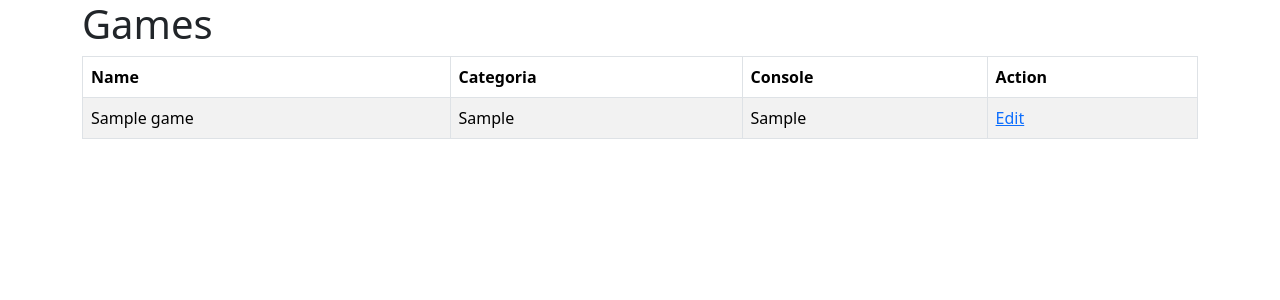
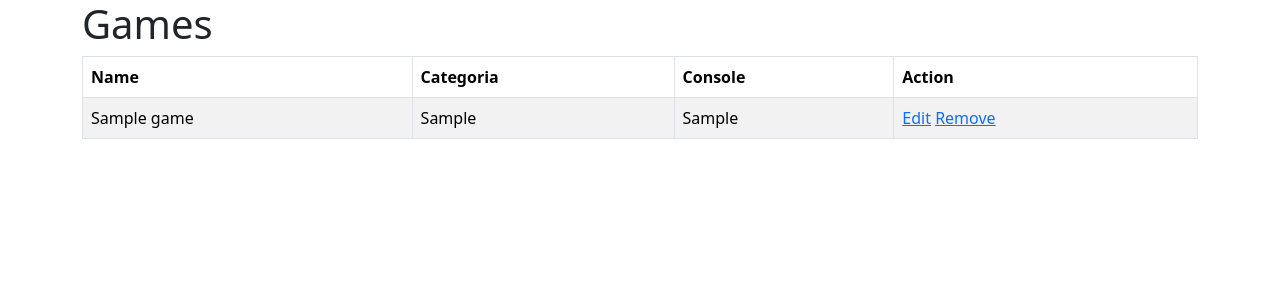
Before and after one commit to josielborges/flask-learning, a Flask app: page / in a window 1280 px wide. Shown: the top 300 px of the page. Run offline with Flask 3, Linux system fonts and the light colour scheme; tables that the repository leaves empty hold one stand-in row (values such as "Sample post"); parts of the project's set-up code (start-up, migrations or seed data) failed here and were passed over; some libraries are stand-ins or nearby versions.

Commit message:
Create an action to remove a game

```diff
--- a/templates/gamelist.html
+++ b/templates/gamelist.html
@@ -15,7 +15,8 @@
                 <td>{{ game.name }}</td>
                 <td>{{ game.category }}</td>
                 <td>{{ game.console }}</td>
-                <td><a href="{{ url_for('edit_game', id=game.id) }}">Edit</a></td>
+                <td><a href="{{ url_for('edit_game', id=game.id) }}">Edit</a>
+                    <a href="{{ url_for('remove_game', id=game.id) }}">Remove</a></td>
             </tr>
         {% endfor %}
         </tbody>
--- a/views.py
+++ b/views.py
@@ -24,6 +24,14 @@ def edit_game(id):
     game = Game.query.filter_by(id=id).first()
     return render_template('edit_game.html', title='Edit Game', game=game)
 
+@app.route('/remove/<int:id>')
+def remove_game(id):
+    if 'logged_user' not in session:
+        return redirect(url_for('login'))
+    Game.query.filter_by(id=id).delete()
+    db.session.commit()
+    flash('Game removed')
+    return redirect(url_for('index'))
 
 @app.route('/update', methods=['POST'])
 def update_game():
```
